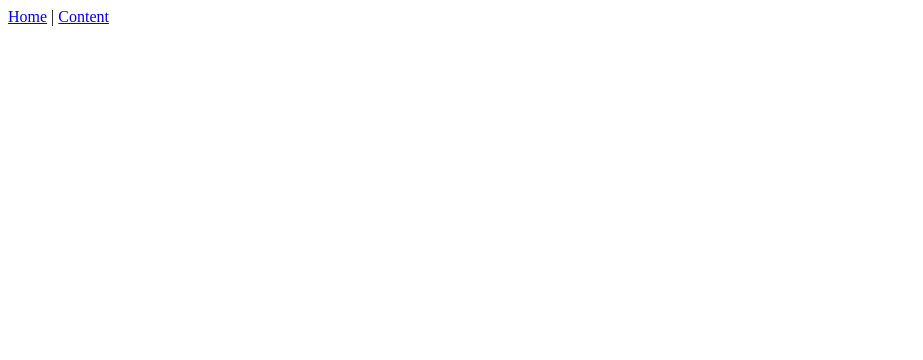
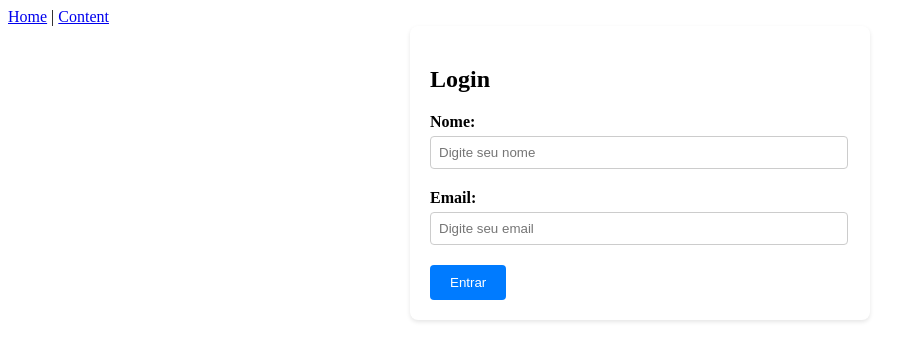
Before and after one commit to DhBarboza/front-EduGenius, a Vue app: page /login in a window 1280 px wide. Before the commit this address had no page. Shown: the top 360 px of the page, without its empty margins (0-923 px from the left). Built offline with nearby package versions, Linux system fonts and the light colour scheme.

Commit message:
add login view

```diff
--- /dev/null
+++ b/src/components/Login.vue
@@ -0,0 +1,78 @@
+<template>
+  <div class="container">
+    <h2>Login</h2>
+    <div class="input-container">
+        <label for="nome">Nome:</label>
+        <input
+            type="text"
+            id="nome"
+            name="nome"
+            placeholder="Digite seu nome"
+        />
+    </div>
+    <div class="input-container">
+        <label for="email">Email:</label>
+        <input
+            type="text"
+            id="email"
+            name="email"
+            placeholder="Digite seu email"
+        />
+    </div>
+    <button id="entrarBtn">Entrar</button>
+  </div>
+</template>
+
+<script>
+  export default {
+    name: 'TeacherLogin',
+    data() {
+      return {
+        name: '',
+        email: '',
+      };
+    },
+    methods: {
+      handleLogin() {
+        console.log('Login');
+      },
+    },
+  }
+</script>
+
+<style>
+.container {
+  margin: auto;
+  background-color: #fff;
+  border-radius: 8px;
+  box-shadow: 0 2px 4px rgba(0, 0, 0, 0.1);
+  padding: 20px 40px 20px 20px;
+  width: 400px;
+}
+
+.input-container {
+  margin-bottom: 20px;
+}
+
+label {
+  display: block;
+  font-weight: bold;
+  margin-bottom: 5px;
+}
+
+input[type="text"] {
+  width: 100%;
+  padding: 8px;
+  border: 1px solid #ccc;
+  border-radius: 4px;
+}
+
+button {
+  background-color: #007bff;
+  color: #fff;
+  border: none;
+  border-radius: 4px;
+  padding: 10px 20px;
+  cursor: pointer;
+}
+</style>
--- a/src/router/index.js
+++ b/src/router/index.js
@@ -1,6 +1,7 @@
 import { createWebHistory, createRouter } from "vue-router";
 import SubjectSelection from "/src/components/SubjectSelection.vue";
 import ShowContent from "/src/components/ShowContent.vue";
+import TeacherLogin from "/src/components/Login.vue";
 
 const routes = [
   {
@@ -13,6 +14,11 @@ const routes = [
     name: "ShowContent",
     component: ShowContent,
   },
+  {
+    path: "/login",
+    name: "ShowContent",
+    component: TeacherLogin,
+  },
 ];
 
 const router = createRouter({
```
